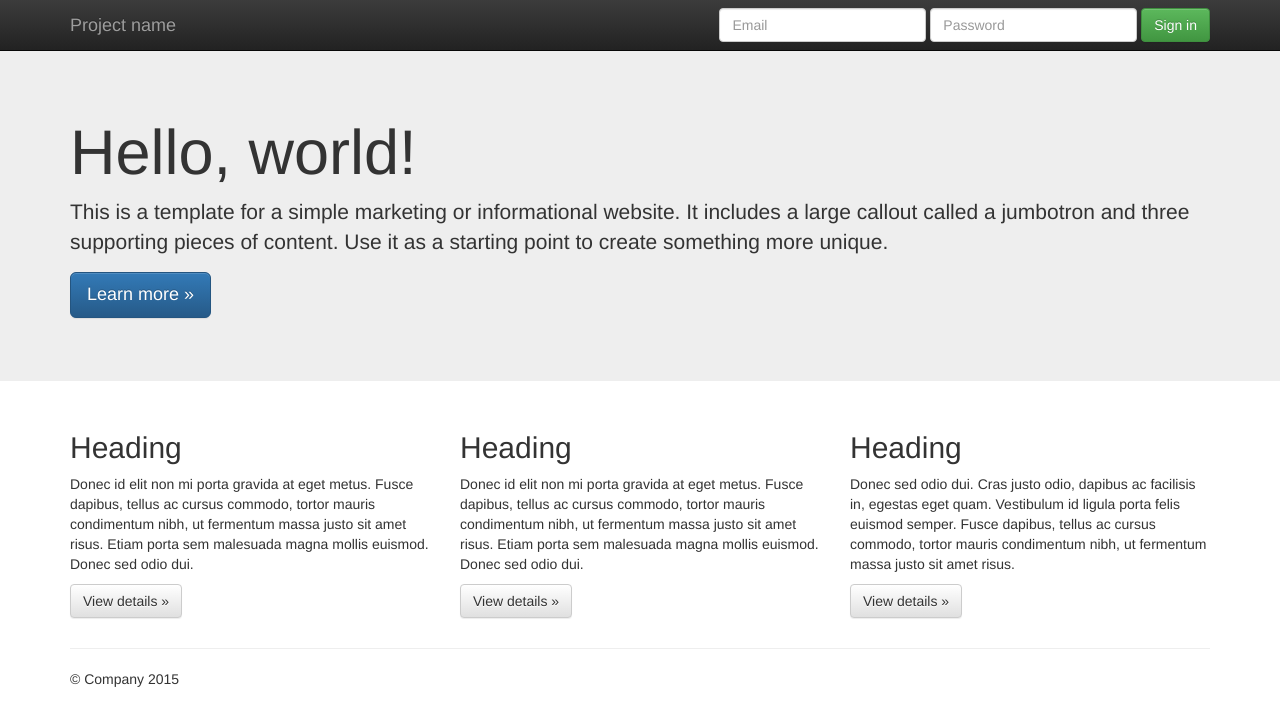
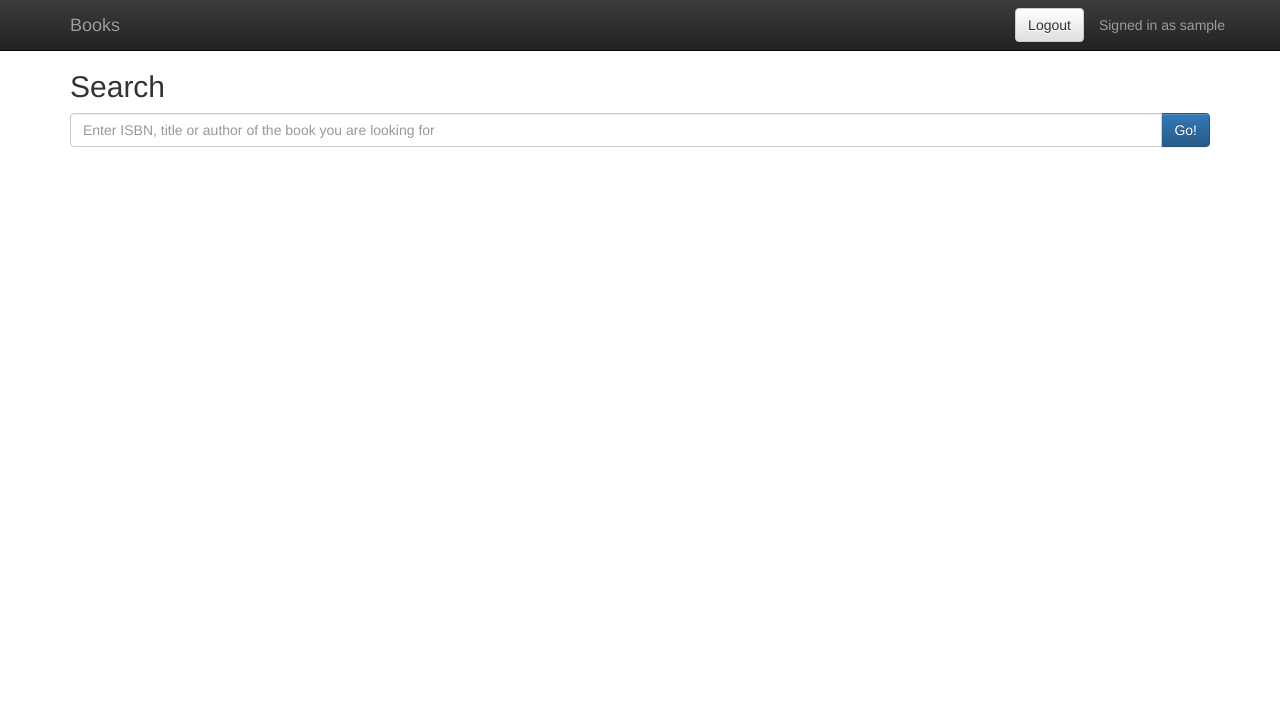
Before and after one commit to suita98/books, a Flask app: page / in a window 1280 px wide. Shown: the top 726 px of the page. Run offline with Flask 2, Linux system fonts and the light colour scheme; the visitor is signed in with stand-in values (Sample User, id 1); some libraries are stand-ins or nearby versions.

Commit message:
Implement search and display search result

```diff
--- a/application.py
+++ b/application.py
@@ -2,9 +2,10 @@ import os
 
 from flask import Flask, session, render_template, request, redirect, url_for
 from flask_session import Session
+from sqlalchemy import or_
 
 from models import db
-from models import User
+from models import User, Book
 
 app = Flask(__name__)
 
@@ -24,13 +25,20 @@ db.init_app(app)
 
 
 
-@app.route("/")
+@app.route("/", methods=['GET', 'POST'])
 def index():
     if "username" not in session:
         return redirect(url_for('login'))
+    if request.method == 'GET':
+        return render_template("index.html")
     else:
-        return render_template("index.html")
-
+        search_string = request.form['search_string']
+        books = Book.query.filter(or_(
+            Book.isbn.ilike(f"%{search_string}%"),
+            Book.title.ilike(f"%{search_string}%"),
+            Book.author.ilike(f"%{search_string}%")
+            )).all()
+        return render_template("search_results.html", books=books)
 
 @app.route("/register", methods=['GET', 'POST'])
 def register():
--- a/models.py
+++ b/models.py
@@ -22,3 +22,6 @@ class Book(db.Model):
     title = db.Column(db.String, nullable=False)
     author = db.Column(db.String, nullable=False)
     year = db.Column(db.String, nullable=False)
+
+    def __str__(self):
+        return f"{self.isbn}, {self.author}, {self.title}"
--- a/templates/index.html
+++ b/templates/index.html
@@ -2,7 +2,10 @@
 <!--[if lt IE 7]>      <html class="no-js lt-ie9 lt-ie8 lt-ie7" lang=""> <![endif]-->
 <!--[if IE 7]>         <html class="no-js lt-ie9 lt-ie8" lang=""> <![endif]-->
 <!--[if IE 8]>         <html class="no-js lt-ie9" lang=""> <![endif]-->
-<!--[if gt IE 8]><!--> <html class="no-js" lang=""> <!--<![endif]-->
+<!--[if gt IE 8]><!-->
+<html class="no-js" lang="">
+<!--<![endif]-->
+
 <head>
   <meta charset="utf-8">
   <meta http-equiv="X-UA-Compatible" content="IE=edge,chrome=1">
@@ -22,6 +25,7 @@
 
   <script src="static/js/vendor/modernizr-2.8.3-respond-1.4.2.min.js"></script>
 </head>
+
 <body>
   <!--[if lt IE 8]>
             <p class="browserupgrade">You are using an <strong>outdated</strong> browser. Please <a href="http://browsehappy.com/">upgrade your browser</a> to improve your experience.</p>
@@ -29,63 +33,42 @@
   <nav class="navbar navbar-inverse navbar-fixed-top" role="navigation">
     <div class="container">
       <div class="navbar-header">
-          <button type="button" class="navbar-toggle collapsed" data-toggle="collapse" data-target="#navbar" aria-expanded="false" aria-controls="navbar">
+        <button type="button" class="navbar-toggle collapsed" data-toggle="collapse" data-target="#navbar" aria-expanded="false"
+          aria-controls="navbar">
           <span class="sr-only">Toggle navigation</span>
           <span class="icon-bar"></span>
           <span class="icon-bar"></span>
           <span class="icon-bar"></span>
         </button>
-          <a class="navbar-brand" href="#">Project name</a>
+        <a class="navbar-brand" href="#">Books</a>
       </div>
       <div id="navbar" class="navbar-collapse collapse">
-          <form class="navbar-form navbar-right" role="form">
-            <div class="form-group">
-              <input type="text" placeholder="Email" class="form-control">
+        <p class="navbar-text navbar-right">Signed in as {{ session.username }}</p>
+        <a href="/logout" class="btn btn-default navbar-btn navbar-right">Logout</a>
       </div>
-            <div class="form-group">
-              <input type="password" placeholder="Password" class="form-control">
     </div>
-            <button type="submit" class="btn btn-success">Sign in</button>
-          </form>
-        </div><!--/.navbar-collapse -->
+    <!--/.navbar-collapse -->
     </div>
   </nav>
-
-    <!-- Main jumbotron for a primary marketing message or call to action -->
-    <div class="jumbotron">
-      <div class="container">
-        <h1>Hello, world!</h1>
-        <p>This is a template for a simple marketing or informational website. It includes a large callout called a jumbotron and three supporting pieces of content. Use it as a starting point to create something more unique.</p>
-        <p><a class="btn btn-primary btn-lg" href="#" role="button">Learn more &raquo;</a></p>
-      </div>
-    </div>
 
   <div class="container">
     <!-- Example row of columns -->
     <div class="row">
-        <div class="col-md-4">
-          <h2>Heading</h2>
-          <p>Donec id elit non mi porta gravida at eget metus. Fusce dapibus, tellus ac cursus commodo, tortor mauris condimentum nibh, ut fermentum massa justo sit amet risus. Etiam porta sem malesuada magna mollis euismod. Donec sed odio dui. </p>
-          <p><a class="btn btn-default" href="#" role="button">View details &raquo;</a></p>
+      <div class="col-md-12">
+        <form method="POST">
+        <h2>Search</h2>
+        <div class="input-group">
+          <input type="search" class="form-control" placeholder="Enter ISBN, title or author of the book you are looking for" name="search_string">
+          <span class="input-group-btn">
+            <button type="submit" class="btn btn-primary">Go!</button>
+          </span>
         </div>
-        <div class="col-md-4">
-          <h2>Heading</h2>
-          <p>Donec id elit non mi porta gravida at eget metus. Fusce dapibus, tellus ac cursus commodo, tortor mauris condimentum nibh, ut fermentum massa justo sit amet risus. Etiam porta sem malesuada magna mollis euismod. Donec sed odio dui. </p>
-          <p><a class="btn btn-default" href="#" role="button">View details &raquo;</a></p>
-       </div>
-        <div class="col-md-4">
-          <h2>Heading</h2>
-          <p>Donec sed odio dui. Cras justo odio, dapibus ac facilisis in, egestas eget quam. Vestibulum id ligula porta felis euismod semper. Fusce dapibus, tellus ac cursus commodo, tortor mauris condimentum nibh, ut fermentum massa justo sit amet risus.</p>
-          <p><a class="btn btn-default" href="#" role="button">View details &raquo;</a></p>
+      </form>
       </div>
     </div>
-
-      <hr>
-
-      <footer>
-        <p>&copy; Company 2015</p>
-      </footer>
-    </div> <!-- /container -->        <script src="//ajax.googleapis.com/ajax/libs/jquery/1.11.2/jquery.min.js"></script>
+  </div>
+  <!-- /container -->
+  <script src="//ajax.googleapis.com/ajax/libs/jquery/1.11.2/jquery.min.js"></script>
   <script>window.jQuery || document.write('<script src="js/vendor/jquery-1.11.2.min.js"><\/script>')</script>
 
   <script src="static/js/vendor/bootstrap.min.js"></script>
@@ -94,12 +77,15 @@
 
   <!-- Google Analytics: change UA-XXXXX-X to be your site's ID. -->
   <script>
-            (function(b,o,i,l,e,r){b.GoogleAnalyticsObject=l;b[l]||(b[l]=
-            function(){(b[l].q=b[l].q||[]).push(arguments)});b[l].l=+new Date;
-            e=o.createElement(i);r=o.getElementsByTagName(i)[0];
-            e.src='//www.google-analytics.com/analytics.js';
-            r.parentNode.insertBefore(e,r)}(window,document,'script','ga'));
-            ga('create','UA-XXXXX-X','auto');ga('send','pageview');
+      (function (b, o, i, l, e, r) {
+        b.GoogleAnalyticsObject = l; b[l] || (b[l] =
+          function () { (b[l].q = b[l].q || []).push(arguments) }); b[l].l = +new Date;
+        e = o.createElement(i); r = o.getElementsByTagName(i)[0];
+        e.src = '//www.google-analytics.com/analytics.js';
+        r.parentNode.insertBefore(e, r)
+      }(window, document, 'script', 'ga'));
+    ga('create', 'UA-XXXXX-X', 'auto'); ga('send', 'pageview');
   </script>
 </body>
+
 </html>
```
Also changed, not shown: templates/search_results.html (added, +95 -0 lines). Lines whose indentation alone changed are shown as unchanged.
